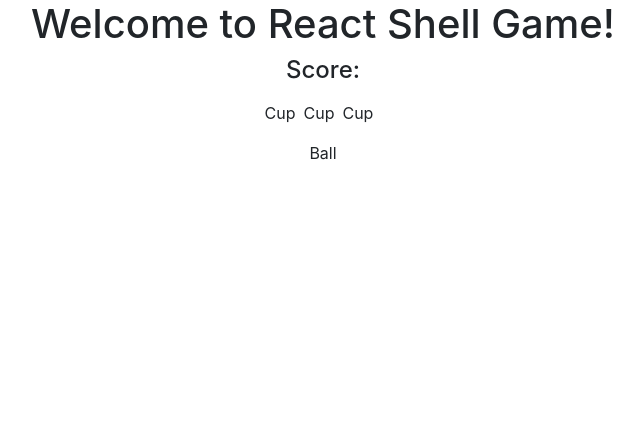
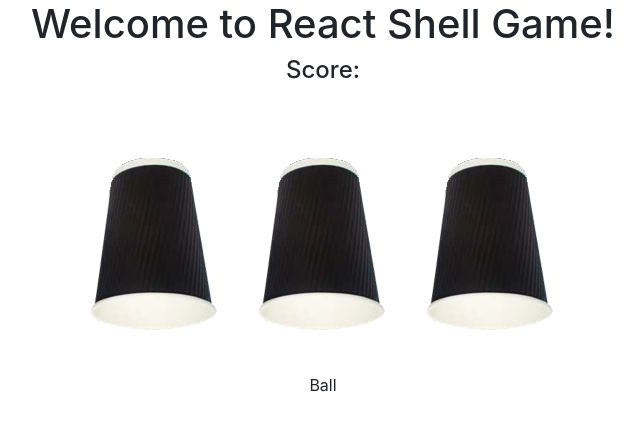
Before and after one commit to scalabw/react-context-hooks-shell-game-ts, a React (Create React App) app: page / in a window 1280 px wide. Shown: the top 430 px of the page, without its empty margins (317-960 px from the left). Built offline with nearby package versions, Linux system fonts and the light colour scheme.

Commit message:
add and cut Cup asset

```diff
--- a/src/components/Cup.tsx
+++ b/src/components/Cup.tsx
@@ -1,7 +1,8 @@
 import React from "react";
+import CupImage from "../images/cup.png";
 
 const Cup: React.FC = () => {
-  return <p>Cup</p>;
+  return <img src={CupImage} alt="cup" />;
 };
 
 export default Cup;
```
Also changed, not shown: src/images/cup.png (added).
